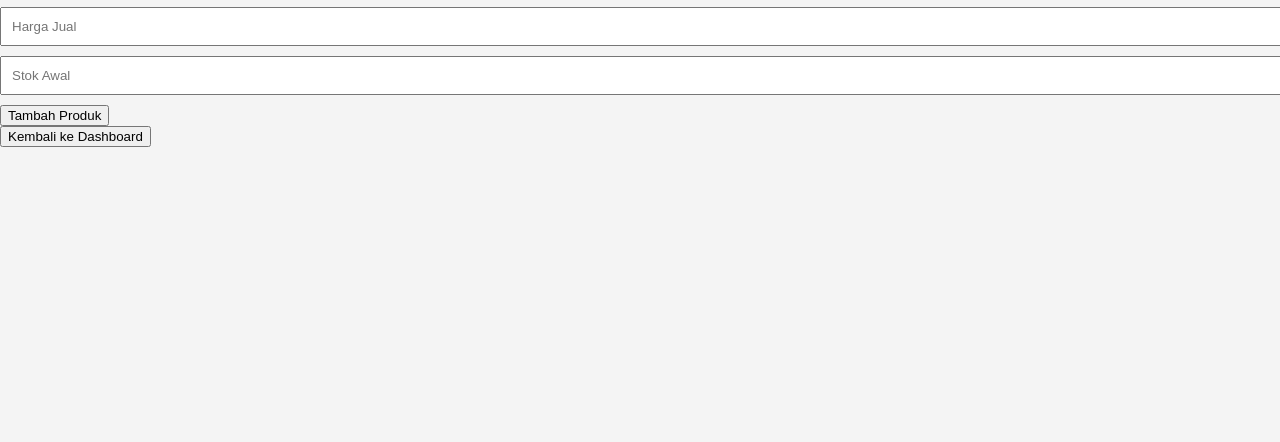
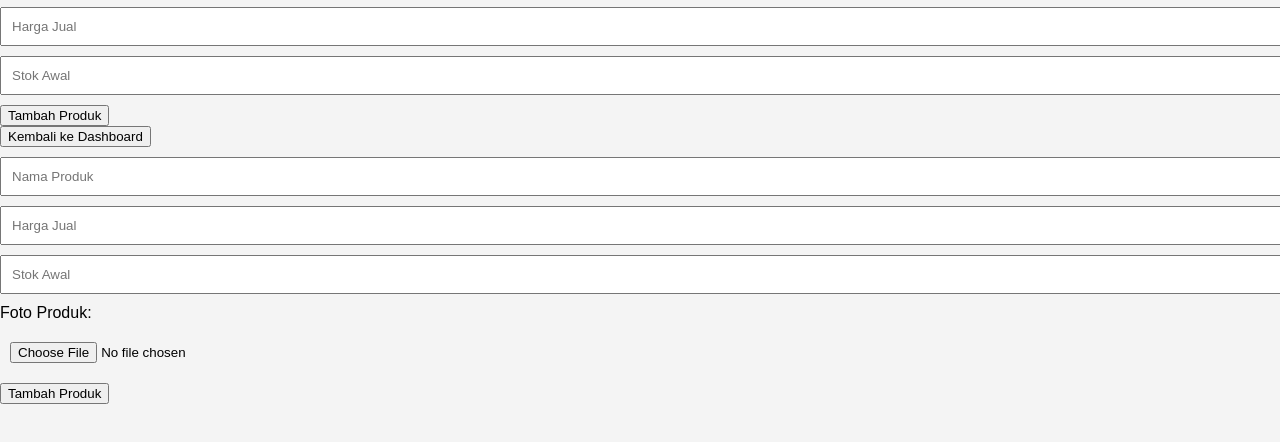
Before and after one commit to yudiprtma1903all-spec/kasir-toko-saya, a plain HTML site: page index.html in a window 1280 px wide. Shown: the part 122-564 px from the top of the page. Drawn offline with nearby package versions, Linux system fonts and the light colour scheme.

Commit message:
Update index.html

```diff
--- a/index.html
+++ b/index.html
@@ -21,3 +21,14 @@
     <div id="list-produk"></div>
     <button onclick="App.renderDashboard()">Kembali ke Dashboard</button>
 </div>
+<form id="form-produk">
+    <input type="text" id="nama" placeholder="Nama Produk" required>
+    <input type="number" id="harga" placeholder="Harga Jual" required>
+    <input type="number" id="stok" placeholder="Stok Awal" required>
+
+    <!-- Field Upload Foto -->
+    <label>Foto Produk:</label>
+    <input type="file" id="foto" accept="image/*">
+
+    <button type="submit">Tambah Produk</button>
+</form>
```
